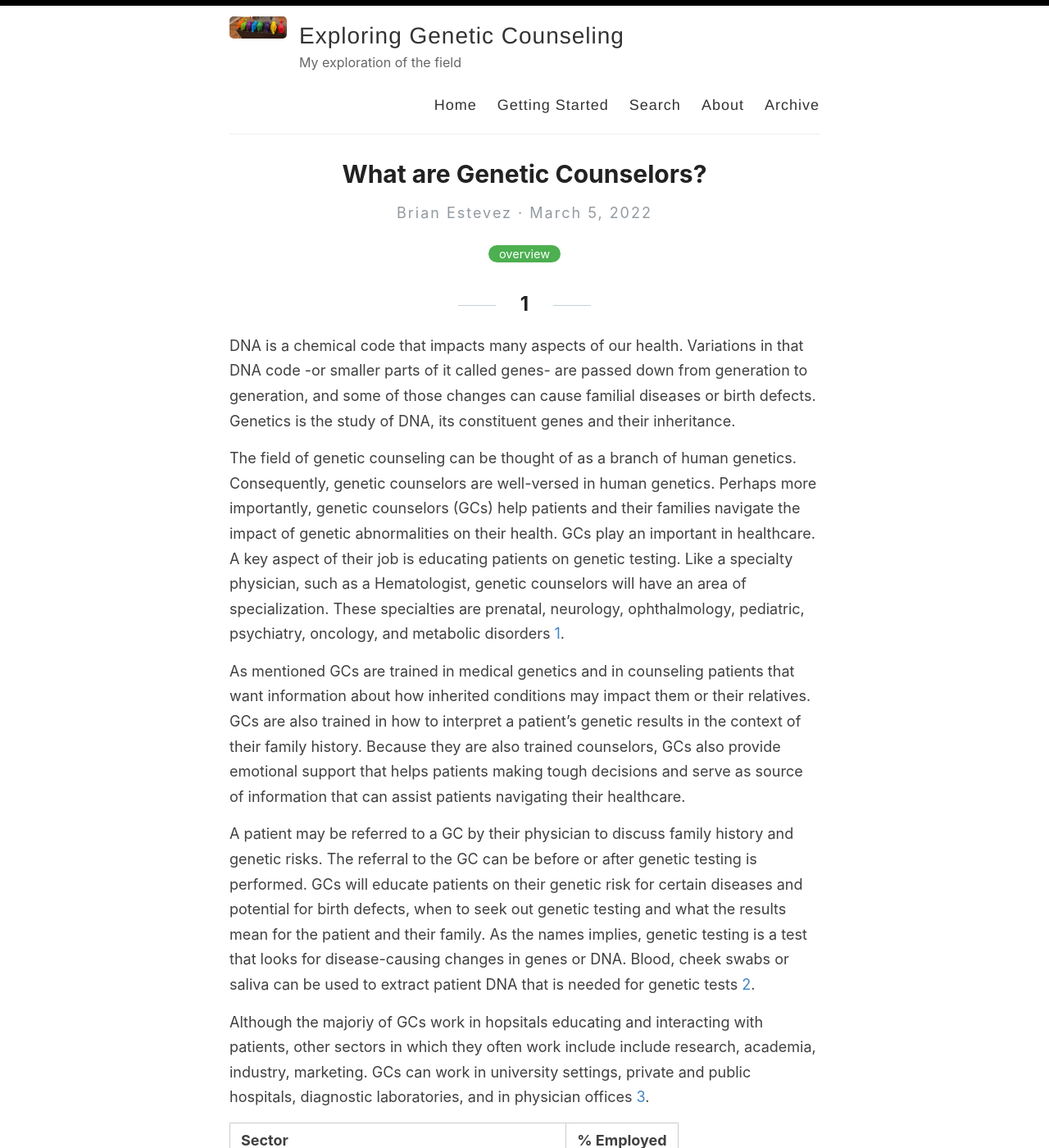
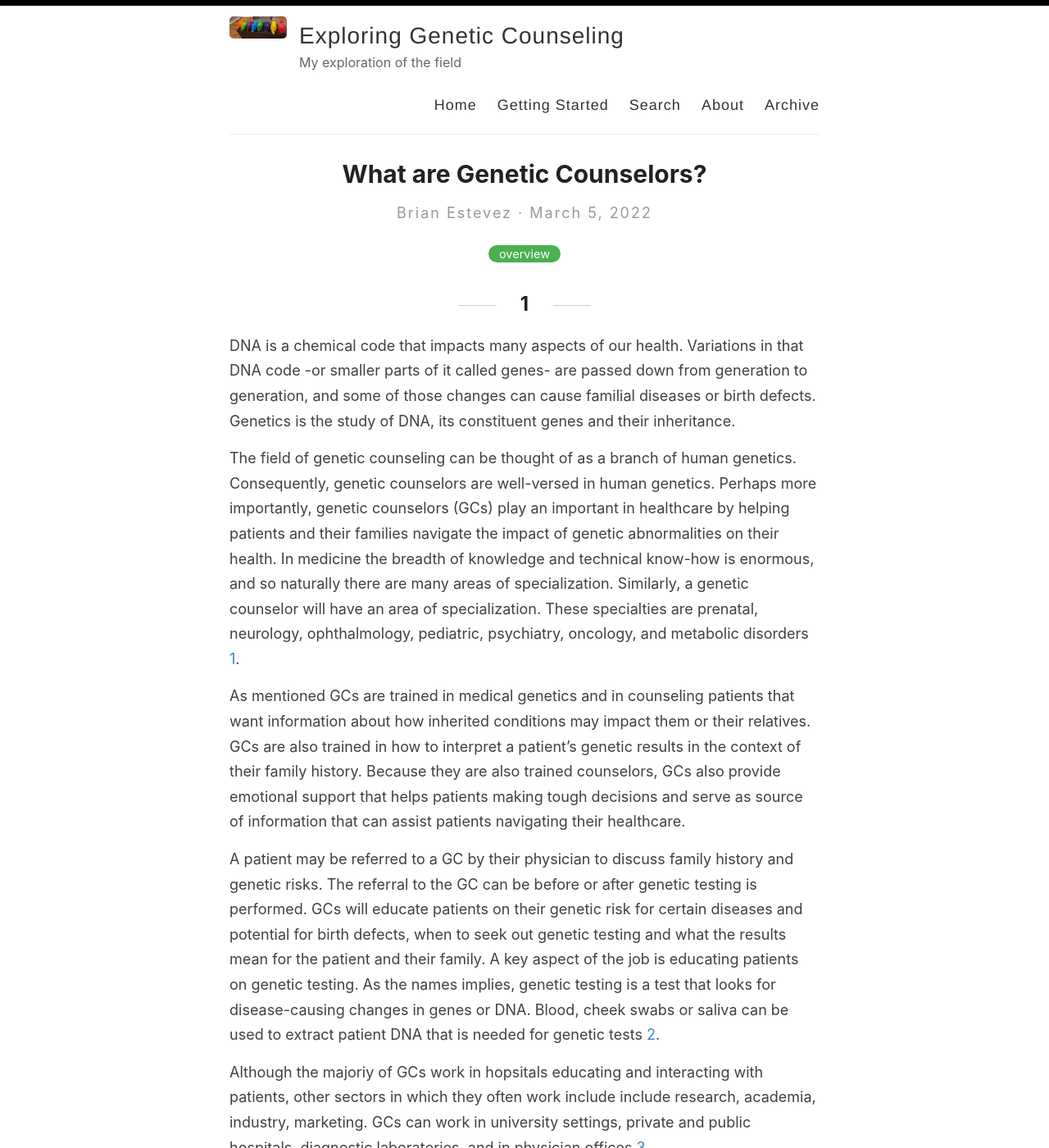
Before and after one commit to estevezb/Exploring-Genetic-Counseling, a Jekyll site: the page built from _posts/2022-03-05-Hello-World.md, in a window 1280 px wide and 1400 px high. Shown: the whole window at 82% size. Built offline with Jekyll 4.4.1, drawn with Linux system fonts in a browser that asks for light colours.

Commit message:
Update 2022-03-05-Hello-World.md

```diff
--- a/_posts/2022-03-05-Hello-World.md
+++ b/_posts/2022-03-05-Hello-World.md
@@ -9,11 +9,11 @@ category: overview
 ------
 DNA is a chemical code that impacts many aspects of our health. Variations in that DNA code -or smaller parts of it called genes- are passed down from generation to generation, and some of those changes can cause familial diseases or birth defects.  Genetics is the study of DNA, its constituent genes and their inheritance.
 
-The field of genetic counseling can be thought of as a branch of human genetics. Consequently, genetic counselors are well-versed in human genetics. Perhaps more importantly, genetic counselors (GCs) help patients and their families navigate the impact of genetic abnormalities on their health. GCs play an important in healthcare. A key aspect of their job is educating patients on genetic testing. Like a specialty physician, such as a Hematologist, genetic counselors will have an area of specialization. These specialties are prenatal, neurology, ophthalmology, pediatric, psychiatry, oncology, and metabolic disorders <sup>[1]</sup>.
+The field of genetic counseling can be thought of as a branch of human genetics. Consequently, genetic counselors are well-versed in human genetics. Perhaps more importantly, genetic counselors (GCs) play an important in healthcare by helping patients and their families navigate the impact of genetic abnormalities on their health. In medicine the breadth of knowledge and technical know-how is enormous, and so naturally there are many areas of specialization. Similarly, a genetic counselor will have an area of specialization. These specialties are prenatal, neurology, ophthalmology, pediatric, psychiatry, oncology, and metabolic disorders <sup>[1]</sup>.
 
 As mentioned GCs are trained in medical genetics and in counseling patients that want information about how inherited conditions may impact them or their relatives. GCs are also trained in how to interpret a patient’s genetic results in the context of their family history. Because they are also trained counselors, GCs also provide emotional support that helps patients making tough decisions and serve as source of information that can assist patients navigating their healthcare.
 
-A patient may be referred to a GC by their physician to discuss family history and genetic risks. The referral to the GC can be before or after genetic testing is performed. GCs will educate patients on their genetic risk for certain diseases and potential for birth defects, when to seek out genetic testing and what the results mean for the patient and their family. As the names implies, genetic testing is a test that looks for disease-causing changes in genes or DNA.  Blood, cheek swabs or saliva can be used to extract patient DNA that is needed for genetic tests <sup>[2]</sup>.
+A patient may be referred to a GC by their physician to discuss family history and genetic risks. The referral to the GC can be before or after genetic testing is performed.  GCs will educate patients on their genetic risk for certain diseases and potential for birth defects, when to seek out genetic testing and what the results mean for the patient and their family. A key aspect of the job is educating patients on genetic testing. As the names implies, genetic testing is a test that looks for disease-causing changes in genes or DNA.  Blood, cheek swabs or saliva can be used to extract patient DNA that is needed for genetic tests <sup>[2]</sup>.
 
 Although the majoriy of GCs work in hopsitals educating and interacting with patients, other sectors in which they often work include include research, academia, industry, marketing. GCs can work in university settings, private and public hospitals, diagnostic laboratories, and in physician offices <sup>[3]</sup>.
 
```
